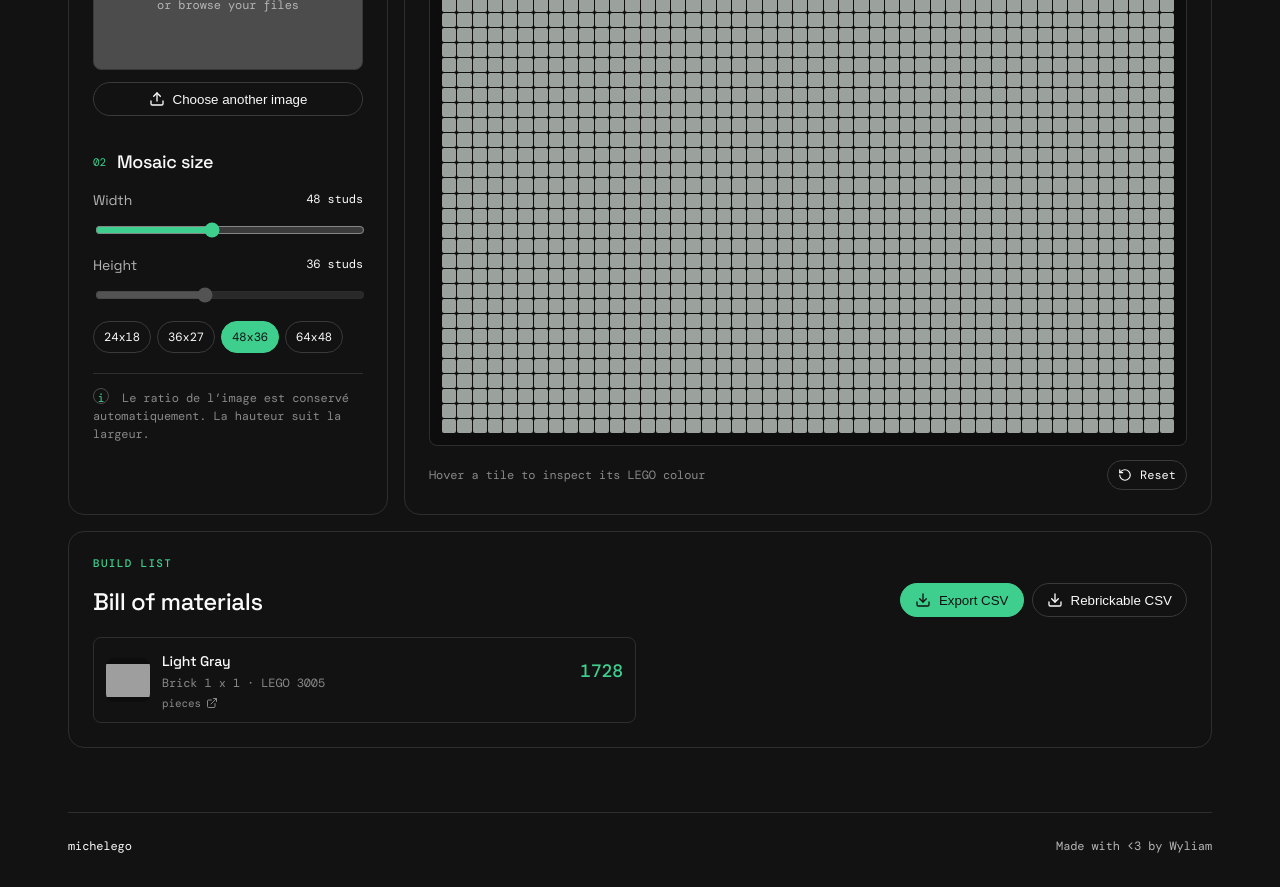
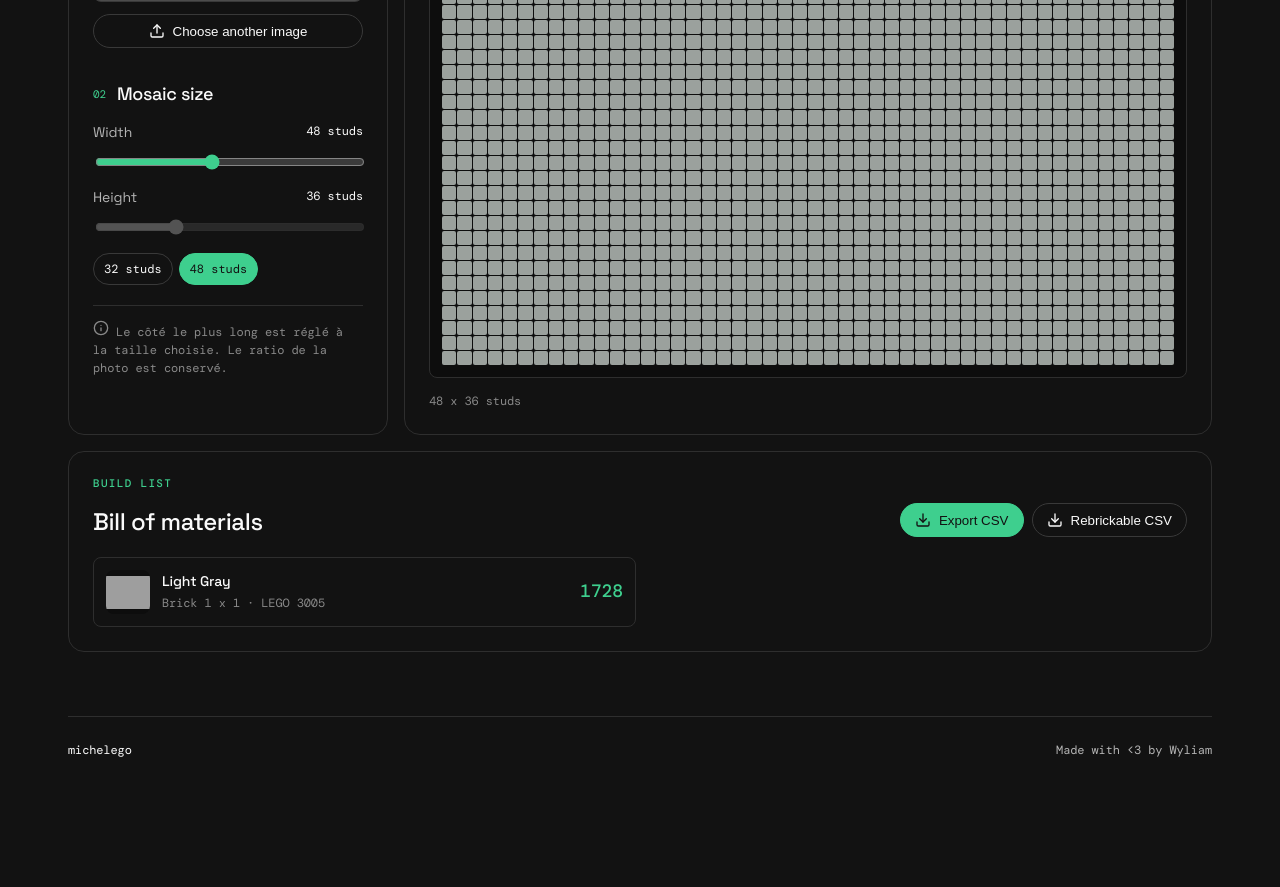
Before and after one commit to WyliGr/Michelego, a React (Vite) app: page / in a window 1280 px wide. Shown: the part 560-1447 px from the top of the page. After the commit the page ends 1351 px from the top, so only its background shows below. Built offline with nearby package versions, Linux system fonts and the light colour scheme; grey boxes are pictures that could not be loaded.

Commit message:
feat: simplify controls and preserve image ratios

```diff
--- a/src/main.tsx
+++ b/src/main.tsx
@@ -1,6 +1,6 @@
 import React, { useEffect, useMemo, useRef, useState } from 'react';
 import { createRoot } from 'react-dom/client';
-import { Download, ExternalLink, ImagePlus, Moon, RotateCcw, Sun, Upload } from 'lucide-react';
+import { Download, ImagePlus, Info, Upload } from 'lucide-react';
 import './styles.css';
 
 import type { LegoColor } from './types';
@@ -26,7 +26,6 @@ function App() {
   const [width, setWidth] = useState(48);
   const [height, setHeight] = useState(36);
   const [aspectRatio, setAspectRatio] = useState(4 / 3);
-  const [dark, setDark] = useState(false);
   const [cells, setCells] = useState<Cell[]>([]);
   const [isDragging, setDragging] = useState(false);
   const inputRef = useRef<HTMLInputElement>(null);
@@ -49,8 +48,7 @@ function App() {
     const csv = ['part_num,color_id,quantity,is_spare', ...bom.map(x => `${x.element},${REBRICKABLE_COLOR_IDS[x.name] ?? ''},${x.count},False`)].join('\n');
     const a = document.createElement('a'); a.href = URL.createObjectURL(new Blob([csv], { type: 'text/csv' })); a.download = 'michelego-rebrickable-inventory.csv'; a.click();
   }
-  return <main className={`shell ${dark ? 'dark' : ''}`}>
-    <header className="topbar"><div className="brand"><span className="brand-mark">M</span><span>michelego</span></div><div className="top-actions"><div className="top-meta"><span className="live-dot" />Live preview <span className="slash">/</span> LEGO palette</div><button className="theme-toggle" onClick={() => setDark(value => !value)} aria-label={dark ? 'Activer le thème clair' : 'Activer le thème sombre'}>{dark ? <Sun size={16}/> : <Moon size={16}/>}<span>{dark ? 'Light' : 'Dark'}</span></button></div></header>
+  return <main className="shell">
     <section className="intro"><div><p className="kicker">PHOTO TO MOSAIC</p><h1>Make a memory.<br /><em>One brick at a time.</em></h1></div><p className="intro-copy">Upload a photo, tune the grid, and get a buildable parts list using real LEGO colours and 1x1 plates.</p></section>
     <section className="workspace">
       <aside className="controls">
@@ -60,14 +58,14 @@ function App() {
         </div><input ref={inputRef} type="file" accept="image/*" hidden onChange={e => handleFile(e.target.files?.[0])} />
         <button className="upload-button" onClick={() => inputRef.current?.click()}><Upload size={16}/> Choose another image</button>
         <div className="panel-head dimensions"><span>02</span><h2>Mosaic size</h2></div>
-        <label>Width <output>{width} studs</output><input type="range" min="12" max="96" value={width} onChange={e => {const v = Number(e.target.value); setWidth(v); setHeight(Math.max(12, Math.round(v / aspectRatio)))}} /></label>
-        <label>Height <output>{height} studs</output><input type="range" min="12" max="72" value={height} disabled aria-label="Height verrouillée au ratio de l'image" /></label>
-        <div className="size-presets">{[24, 36, 48, 64].map(v => { const h = Math.max(12, Math.round(v / aspectRatio)); return <button className={width === v ? 'active' : ''} onClick={() => {setWidth(v); setHeight(h)}} key={v}>{v}x{h}</button>})}</div>
-        <p className="helper"><span>i</span> Le ratio de l’image est conservé automatiquement. La hauteur suit la largeur.</p>
+        <label>Width <output>{width} studs</output><input type="range" min="12" max="96" value={width} onChange={e => {const v = Number(e.target.value); const nextHeight = Math.max(12, Math.round(v / aspectRatio)); setWidth(v); setHeight(nextHeight)}} /></label>
+        <label>Height <output>{height} studs</output><input type="range" min="12" max="96" value={height} disabled aria-label="Height verrouillée au ratio de l'image" /></label>
+        <div className="size-presets">{[32, 48].map(size => { const landscape = aspectRatio >= 1; const nextWidth = landscape ? size : Math.max(12, Math.round(size * aspectRatio)); const nextHeight = landscape ? Math.max(12, Math.round(size / aspectRatio)) : size; return <button className={Math.max(width, height) === size ? 'active' : ''} onClick={() => {setWidth(nextWidth); setHeight(nextHeight)}} key={size}>{size} studs</button>})}</div>
+        <p className="helper"><Info size={16} aria-hidden="true"/> Le côté le plus long est réglé à la taille choisie. Le ratio de la photo est conservé.</p>
       </aside>
-      <section className="preview-panel"><div className="panel-head preview-head"><div><span>03</span><h2>Mosaic preview</h2></div><span className="resolution">{width} x {height} <b>•</b> {total.toLocaleString('fr-FR')} plates</span></div><div className="mosaic-stage"><div className="mosaic" style={{gridTemplateColumns: `repeat(${width}, 1fr)`, aspectRatio: `${width}/${height}`}}>{cells.map((c, i) => <i key={i} style={{backgroundColor: c.hex}} title={c.name} />)}</div></div><div className="preview-foot"><span>Hover a tile to inspect its LEGO colour</span><button className="reset" onClick={() => {setImage(fallback); setAspectRatio(4 / 3); setWidth(48); setHeight(36)}}><RotateCcw size={14}/> Reset</button></div></section>
+      <section className="preview-panel"><div className="panel-head preview-head"><div><span>03</span><h2>Mosaic preview</h2></div><span className="resolution">{width} x {height} <b>•</b> {total.toLocaleString('fr-FR')} plates</span></div><div className="mosaic-stage"><div className="mosaic" style={{gridTemplateColumns: `repeat(${width}, 1fr)`, aspectRatio: `${width}/${height}`}}>{cells.map((c, i) => <i key={i} style={{backgroundColor: c.hex}} title={c.name} />)}</div></div><div className="preview-foot"><span>{width} x {height} studs</span></div></section>
     </section>
-    <section className="bom-section"><div className="bom-title"><div><p className="kicker">BUILD LIST</p><h2>Bill of materials</h2></div><div className="bom-actions"><button className="export" onClick={exportCsv}><Download size={16}/> Export CSV</button><button className="export secondary" onClick={exportRebrickableCsv}><Download size={16}/> Rebrickable CSV</button></div></div><div className="bom-grid">{bom.map(item => <a className="bom-row" href={`https://www.lego.com/fr-fr/pick-and-build/pick-a-brick?query=${item.element}${item.elementId ? `&selectedElement=${item.elementId}` : ''}`} target="_blank" rel="noreferrer" key={item.name + item.element}><img className="part-preview" src={item.imageUrl} alt={`${item.part} ${item.name}`} loading="lazy"/><div><strong>{item.name}</strong><small>{item.part} · LEGO {item.element}</small></div><b>{item.count}</b><span className="pieces">pieces <ExternalLink size={12}/></span></a>)}</div></section>
+    <section className="bom-section"><div className="bom-title"><div><p className="kicker">BUILD LIST</p><h2>Bill of materials</h2></div><div className="bom-actions"><button className="export" onClick={exportCsv}><Download size={16}/> Export CSV</button><button className="export secondary" onClick={exportRebrickableCsv}><Download size={16}/> Rebrickable CSV</button></div></div><div className="bom-grid">{bom.map(item => <a className="bom-row" href={`https://www.lego.com/fr-fr/pick-and-build/pick-a-brick?query=${item.element}${item.elementId ? `&selectedElement=${item.elementId}` : ''}`} target="_blank" rel="noreferrer" key={item.name + item.element}><img className="part-preview" src={item.imageUrl} alt={`${item.part} ${item.name}`} loading="lazy"/><div><strong>{item.name}</strong><small>{item.part} · LEGO {item.element}</small></div><b>{item.count}</b></a>)}</div></section>
     <footer><span>michelego</span><a className="creator-credit" href="https://wyliam.dev" target="_blank" rel="noreferrer">Made with &lt;3 by Wyliam</a></footer>
   </main>
 }
```
